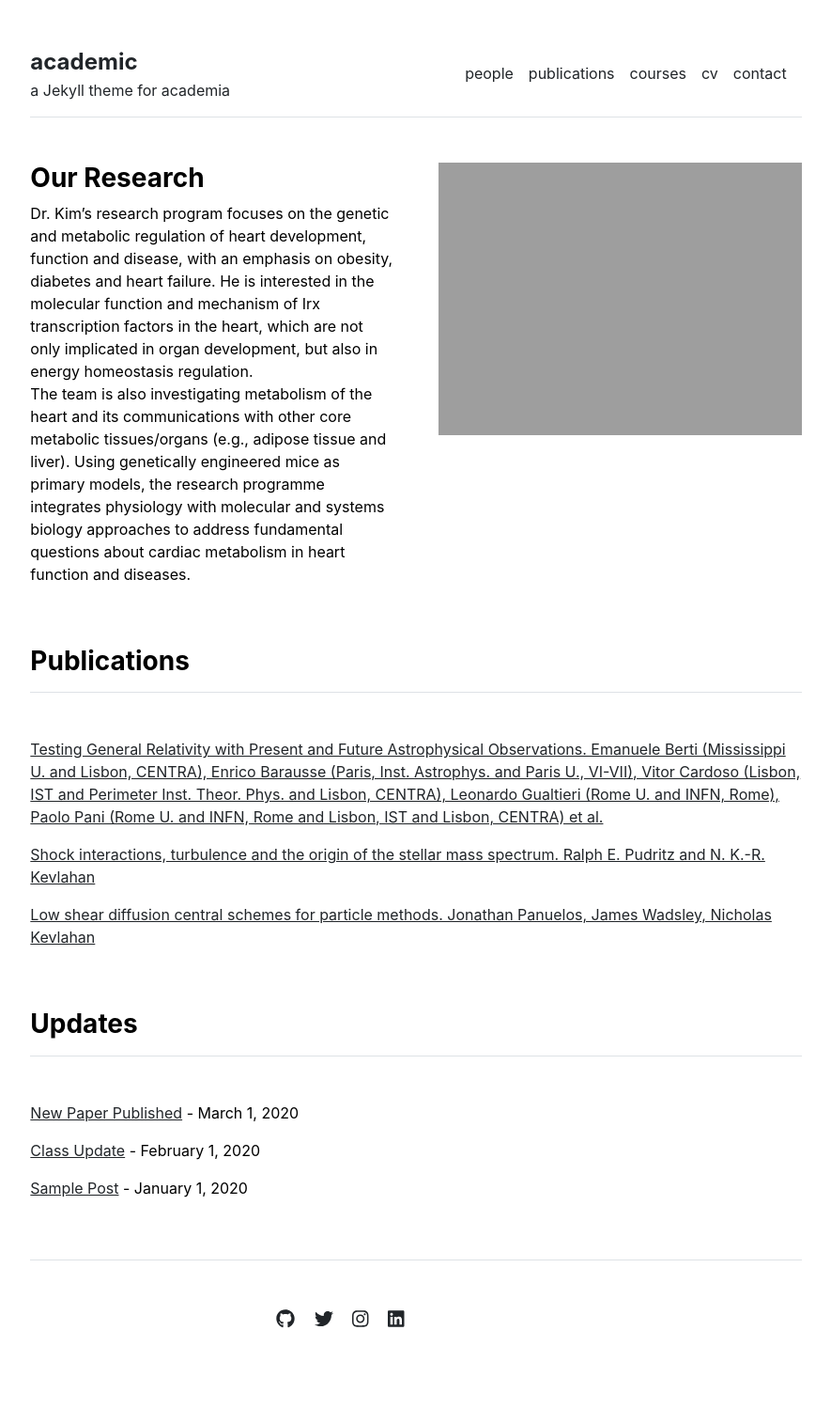
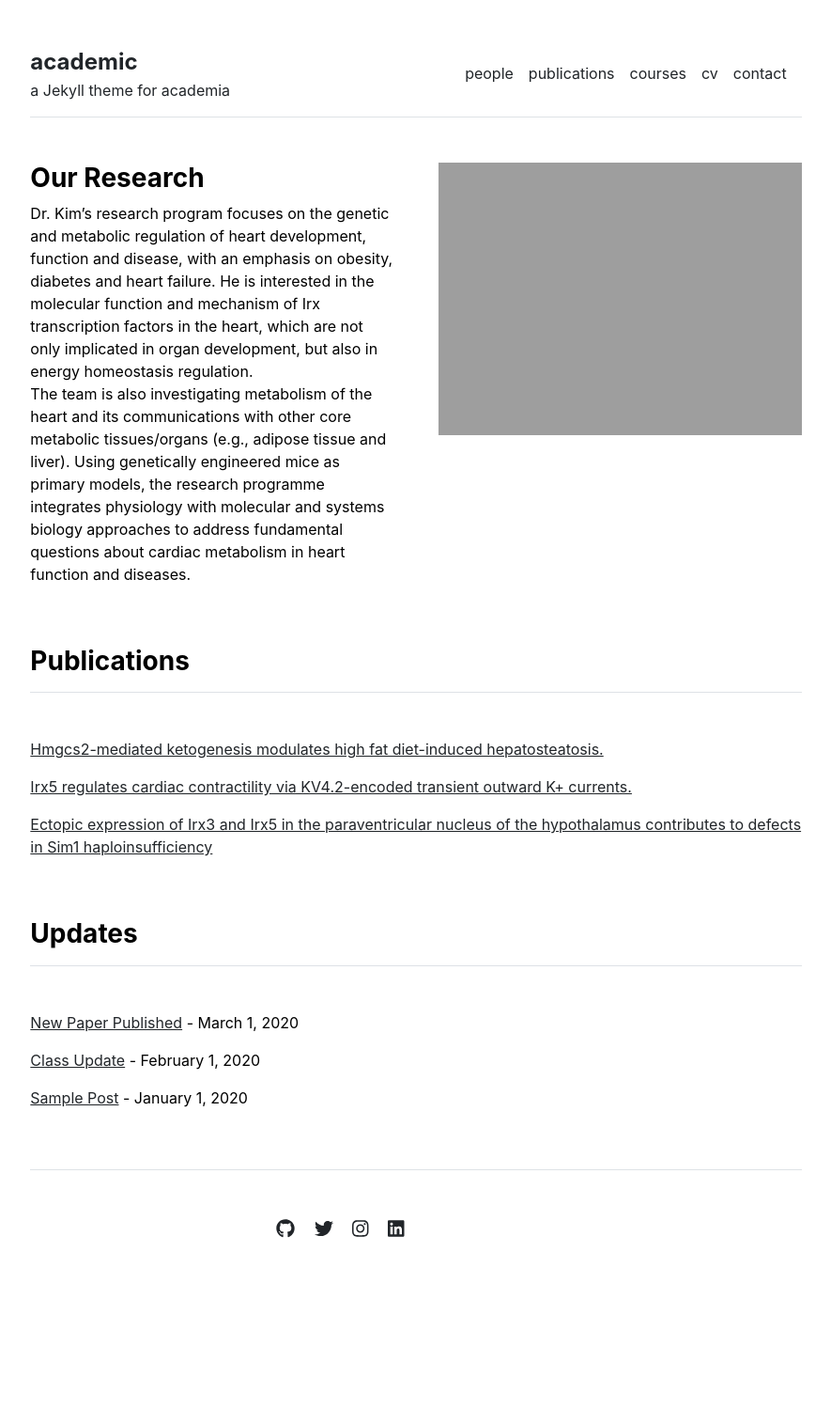
Before and after one commit to hankimlab/hankimlab.github.io, a Jekyll site: the page built from index.md, in a window 1280 px wide. Shown: the whole page at 94% size, without its empty margins (197-1082 px from the left). Built offline with Jekyll 4.4.1, drawn with Linux system fonts in a browser that asks for light colours; after the commit the page ends 1419 px from its top, so only the background shows below that.

Commit message:
Update publications.yml

```diff
--- a/_data/publications.yml
+++ b/_data/publications.yml
@@ -1,7 +1,7 @@
 featured:
-- {name: 'Testing General Relativity with Present and Future Astrophysical Observations. Emanuele Berti (Mississippi U. and Lisbon, CENTRA), Enrico Barausse (Paris, Inst. Astrophys. and Paris U., VI-VII), Vitor Cardoso (Lisbon, IST and Perimeter Inst. Theor. Phys. and Lisbon, CENTRA), Leonardo Gualtieri (Rome U. and INFN, Rome), Paolo Pani (Rome U. and INFN, Rome and Lisbon, IST and Lisbon, CENTRA) et al.', url: '/publications/1501.07274.pdf'}
-- {name: 'Shock interactions, turbulence and the origin of the stellar mass spectrum. Ralph E. Pudritz and N. K.-R. Kevlahan', url: 'http://ms.mcmaster.ca/kevla/pdf/articles/PhilTransRSoc_2013.pdf'}
-- {name: 'Low shear diffusion central schemes for particle methods. Jonathan Panuelos, James Wadsley, Nicholas Kevlahan', url: 'http://ms.mcmaster.ca/kevla/pdf/articles/jcp_v414.pdf'}
+- {name: 'Hmgcs2-mediated ketogenesis modulates high fat diet-induced hepatosteatosis.', url: 'https://pubmed.ncbi.nlm.nih.gov/35421611/'}
+- {name: 'Irx5 regulates cardiac contractility via KV4.2-encoded transient outward K+ currents.', url: 'https://pubmed.ncbi.nlm.nih.gov/35245131/'}
+- {name: 'Ectopic expression of Irx3 and Irx5 in the paraventricular nucleus of the hypothalamus contributes to defects in Sim1 haploinsufficiency', url: 'https://pubmed.ncbi.nlm.nih.gov/34705510/'}
 
 index:
 - {name: 'Testing General Relativity with Present and Future Astrophysical Observations. Emanuele Berti (Mississippi U. and Lisbon, CENTRA), Enrico Barausse (Paris, Inst. Astrophys. and Paris U., VI-VII), Vitor Cardoso (Lisbon, IST and Perimeter Inst. Theor. Phys. and Lisbon, CENTRA), Leonardo Gualtieri (Rome U. and INFN, Rome), Paolo Pani (Rome U. and INFN, Rome and Lisbon, IST and Lisbon, CENTRA) et al.', url: '/publications/1501.07274.pdf'}
```
